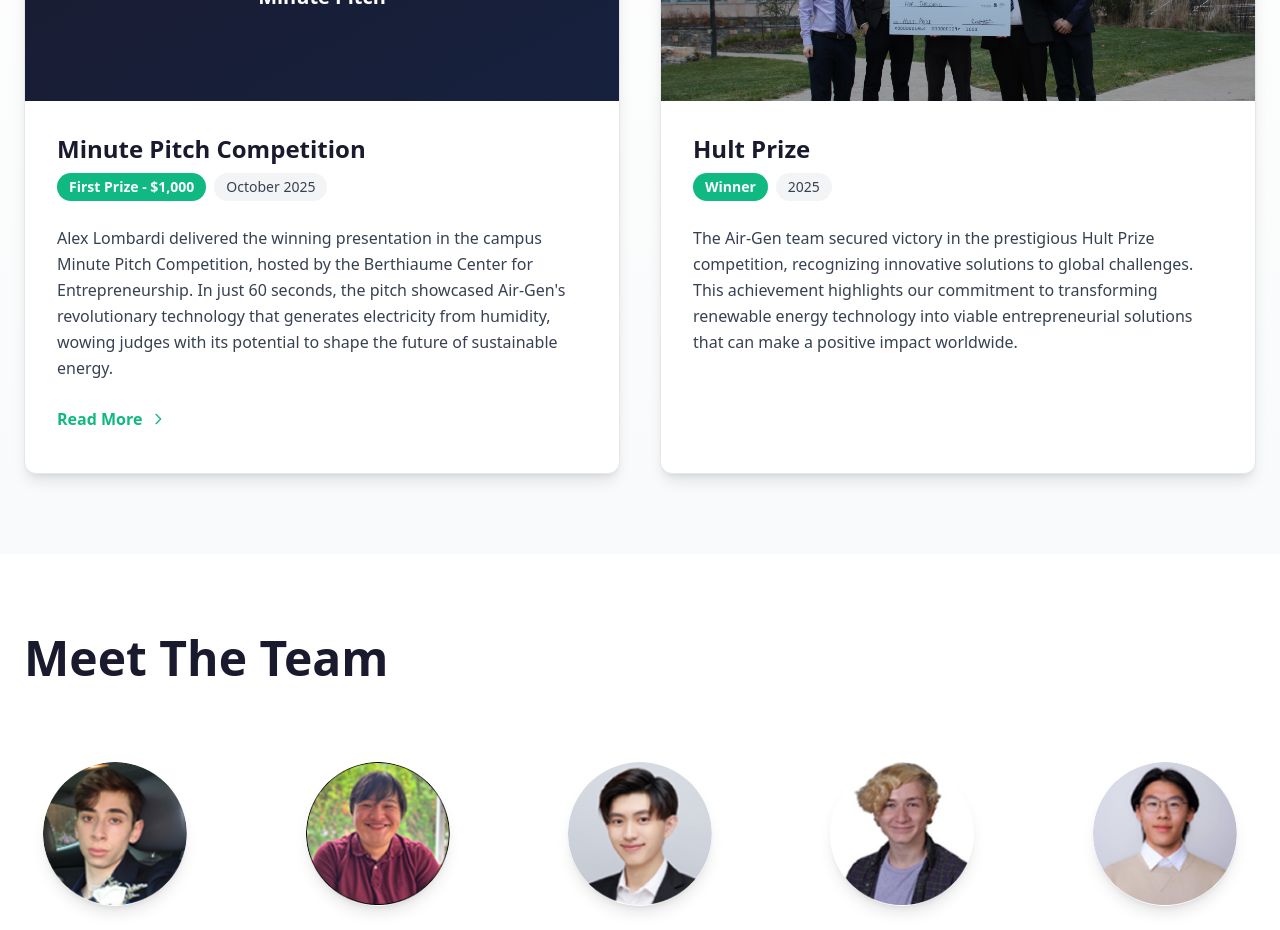
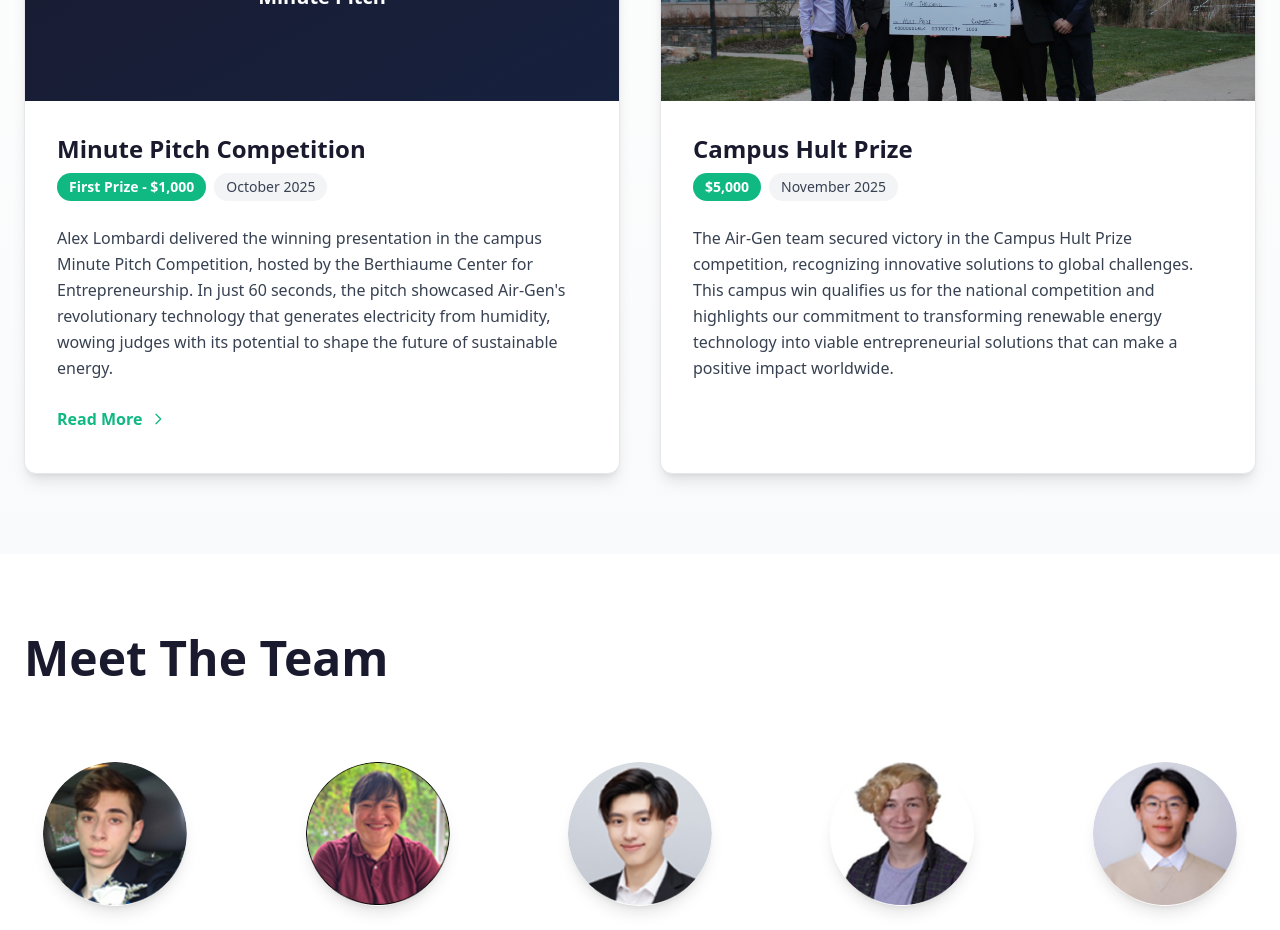
Before and after one commit to Vierra-Digital/AirGen-Client, a Next.js app: page / in a window 1280 px wide. Shown: the part 3000-3930 px from the top of the page. Built offline with nearby package versions, Linux system fonts and the light colour scheme.

Commit message:
Made some tweaks to the award text.

```diff
--- a/src/components/Competitions.tsx
+++ b/src/components/Competitions.tsx
@@ -71,11 +71,11 @@
       type: "pitch"
     },
     {
-      title: "Hult Prize",
-      prize: "Winner",
-      date: "2025",
+      title: "Campus Hult Prize",
+      prize: "$5,000",
+      date: "November 2025",
       location: "UMass Amherst",
-      description: "The Air-Gen team secured victory in the prestigious Hult Prize competition, recognizing innovative solutions to global challenges. This achievement highlights our commitment to transforming renewable energy technology into viable entrepreneurial solutions that can make a positive impact worldwide.",
+      description: "The Air-Gen team secured victory in the Campus Hult Prize competition, recognizing innovative solutions to global challenges. This campus win qualifies us for the national competition and highlights our commitment to transforming renewable energy technology into viable entrepreneurial solutions that can make a positive impact worldwide.",
       link: null,
       image: "/images/team/IMG_0869.jpeg",
       type: "competition"
```
